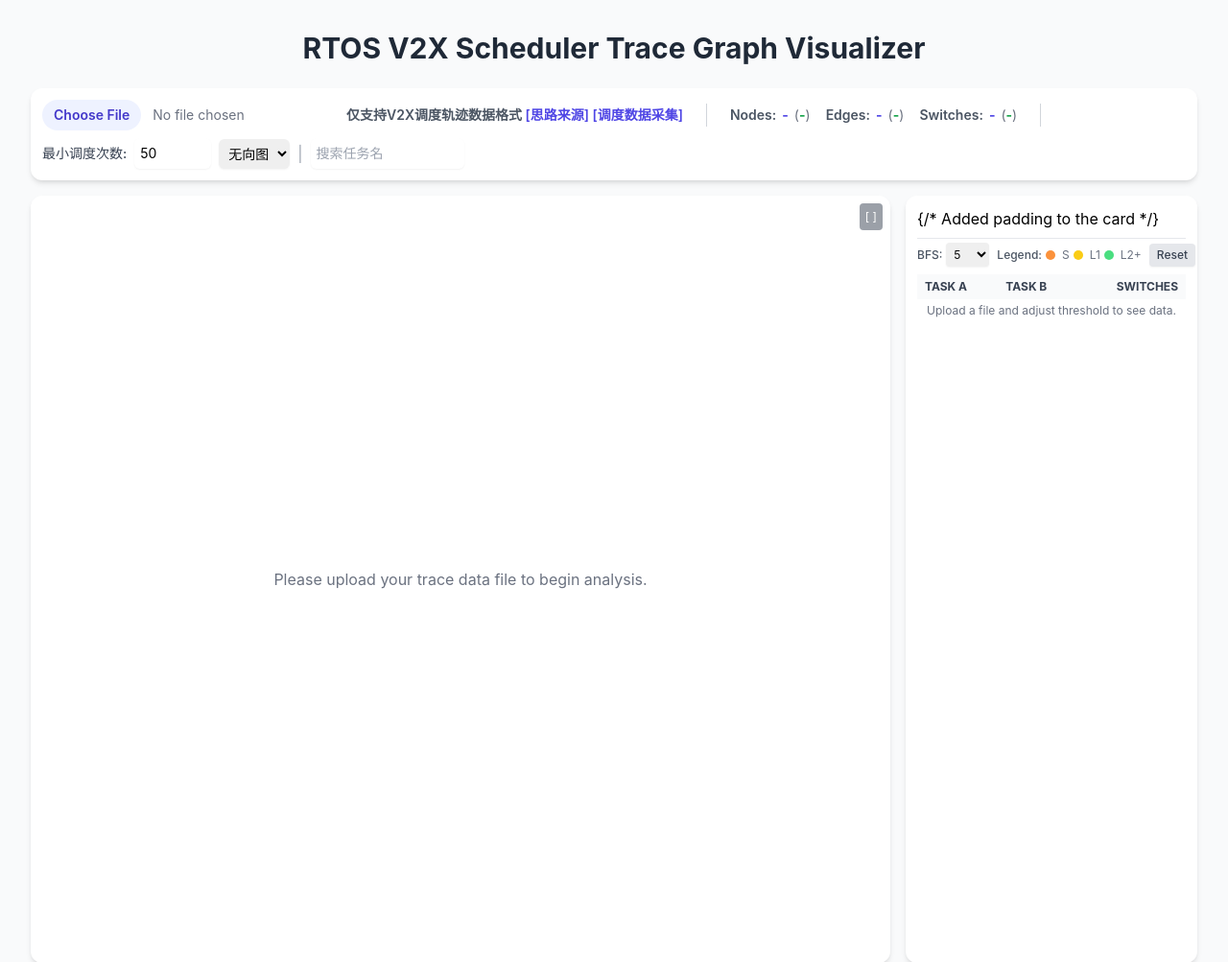
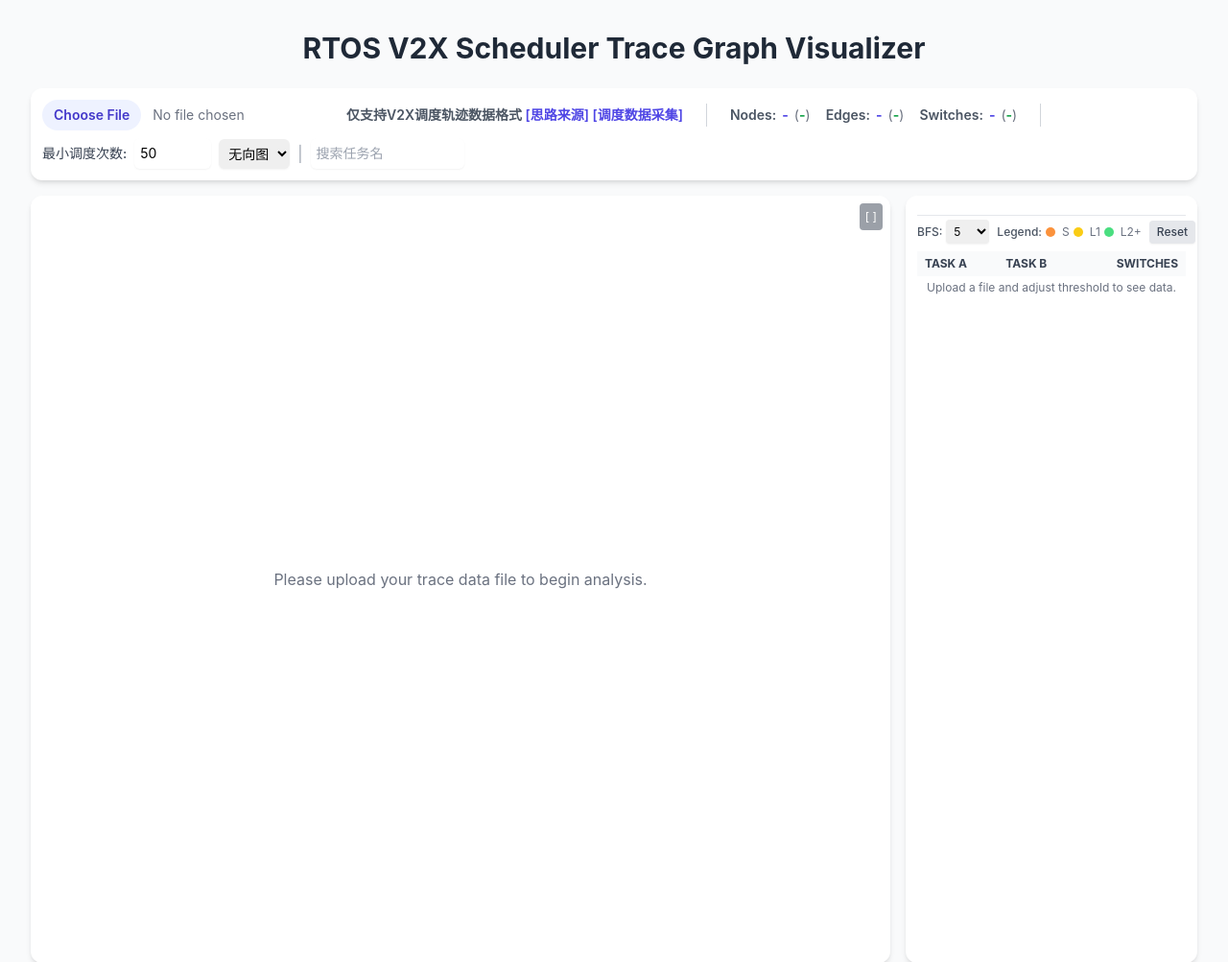
Before and after one commit to wangxumarshall/intelligent_ops_platform, a Flask app: page /scheduler_graph_tool/ in a window 1280 px wide. Shown: the top 1003 px of the page at 96% size. Run offline with Flask 2, Linux system fonts and the light colour scheme; some libraries are stand-ins or nearby versions.

Commit message:
Update scheduler_graph.html

```diff
--- a/litewebserver/templates/scheduler_graph.html
+++ b/litewebserver/templates/scheduler_graph.html
@@ -186,7 +186,7 @@
             </div>
 
 
-            <div class="metric-card lg:w-1/4 table-container p-3"> {/* Added padding to the card */}
+            <div class="metric-card lg:w-1/4 table-container p-3">
                 <div class="flex flex-row items-center justify-between space-x-2 mb-2 pt-1 border-t mt-2">
 
                     <div class="flex items-center">
```
